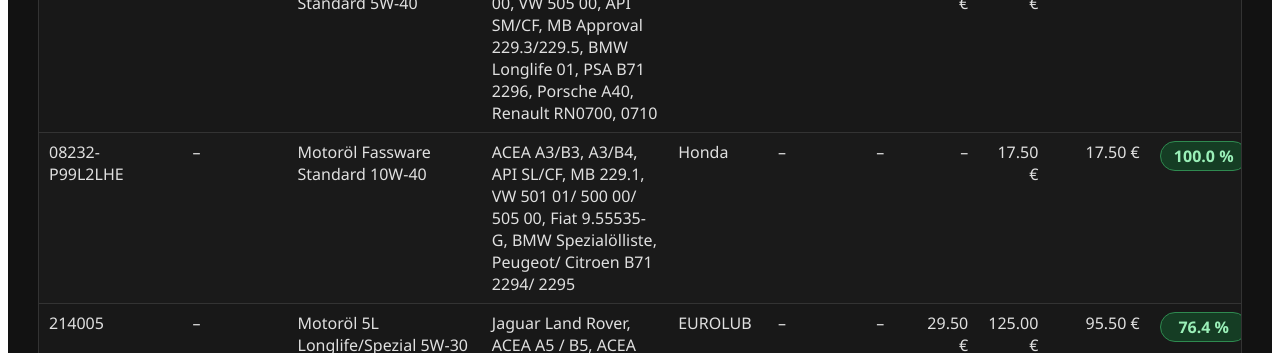
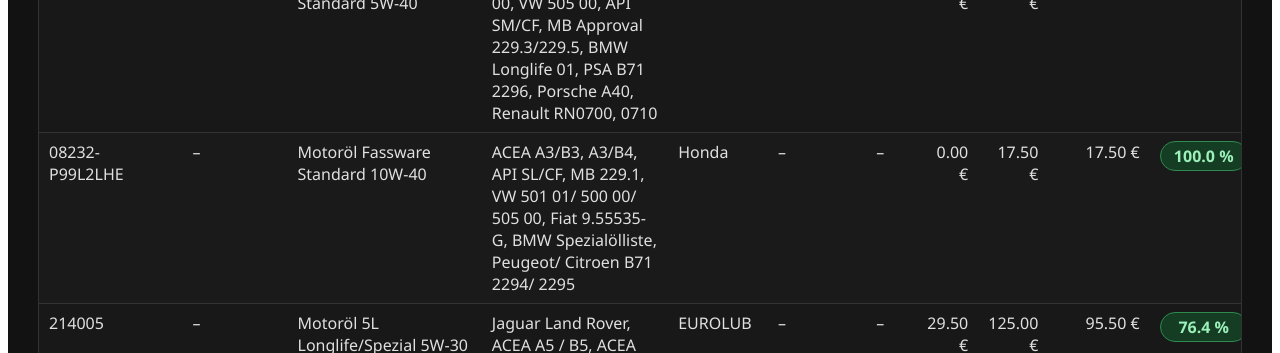
Before and after one commit to McLovin84de/Oelpreis-Manager-Pro, a React (Vite) app: page / in a window 1280 px wide. Shown: the part 7440-7793 px from the top of the page. Built offline with nearby package versions, Linux system fonts and the light colour scheme.

Commit message:
Refine App value formatting for zero and missing states

```diff
--- a/src/App.jsx
+++ b/src/App.jsx
@@ -22,14 +22,18 @@ function App() {
     return Number.isFinite(parsed) ? parsed : 0;
   };
 
+  const hasValue = (value) => value !== null && value !== undefined && String(value).trim() !== "";
+
   const formatEuro = (value) => {
+    if (!hasValue(value)) return "–";
     const n = toNumber(value);
-    return n ? `${n.toFixed(2)} €` : "–";
+    return `${n.toFixed(2)} €`;
   };
 
   const formatPercent = (value) => {
+    if (!hasValue(value)) return "–";
     const n = toNumber(value);
-    return Number.isFinite(n) ? `${n.toFixed(1)} %` : "–";
+    return `${n.toFixed(1)} %`;
   };
 
   const getEk = (oil) => toNumber(oil.nettopreis ?? oil.nettopreislieferant ?? oil.nettopreis_lieferant);
```
